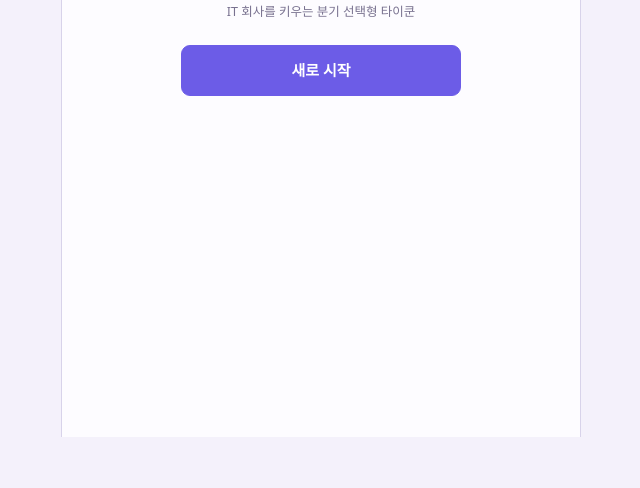
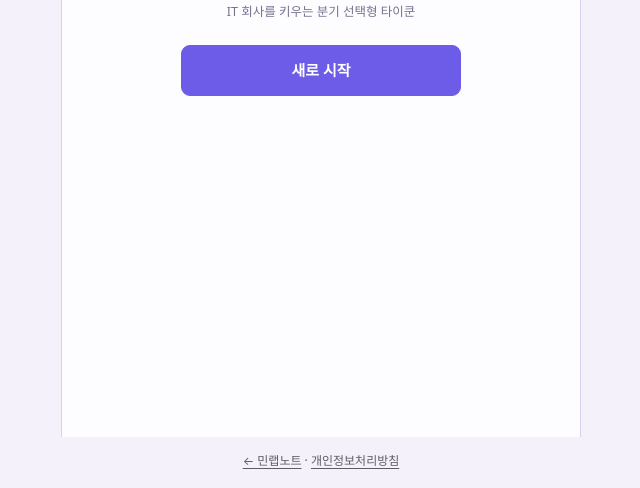
Before and after one commit to minmi0123/boss, a plain HTML site: page index.html in a window 1280 px wide. Shown: the part 363-851 px from the top of the page, without its empty margins (319-959 px from the left). Before the commit the page ends 800 px from the top, so only its background shows below. Drawn offline with Linux system fonts and the light colour scheme.

Commit message:
허브·개인정보처리방침 링크 추가 (SEO 점검: 막다른 페이지 해소)

```diff
--- a/index.html
+++ b/index.html
@@ -309,6 +309,8 @@ td.n{text-align:right;font-variant-numeric:tabular-nums}
               cursor:pointer;width:100%;max-width:280px}
 .center{text-align:center}
 .muted{color:#78718f;font-size:12px}
+.mln-links{text-align:center;font-size:12px;line-height:1.6;padding:14px 16px 18px;opacity:.75}
+.mln-links a{color:inherit;text-decoration:underline;text-underline-offset:3px}
 </style>
 </head>
 <body>
@@ -317,6 +319,7 @@ td.n{text-align:right;font-variant-numeric:tabular-nums}
   <div id="screen"></div>
   <div id="tabs"></div>
 </div>
+<nav class="mln-links" aria-label="민랩노트"><a href="/">← 민랩노트</a> · <a href="/privacy/">개인정보처리방침</a></nav>
 <div id="overlay"><div class="pop" id="pop"></div></div>
 
 <script src="story.js"></script>
```
